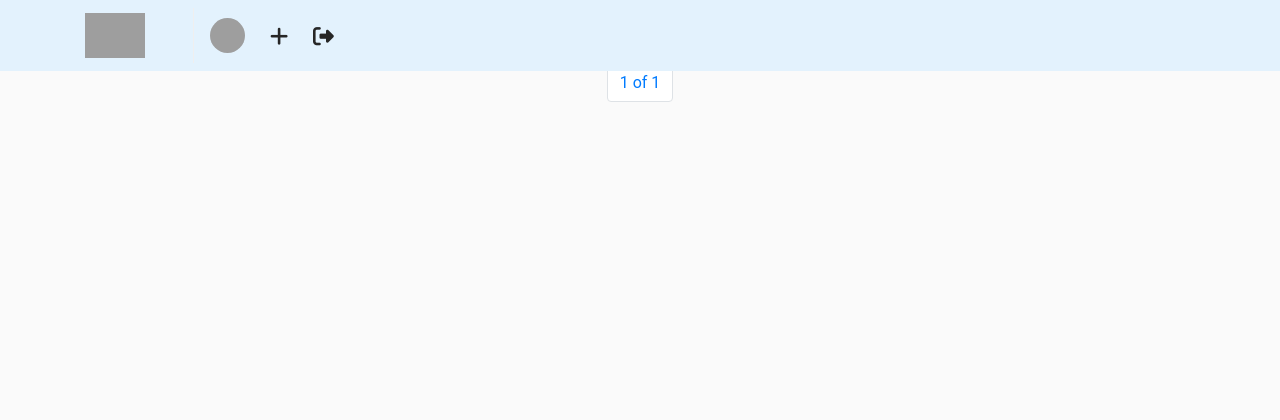
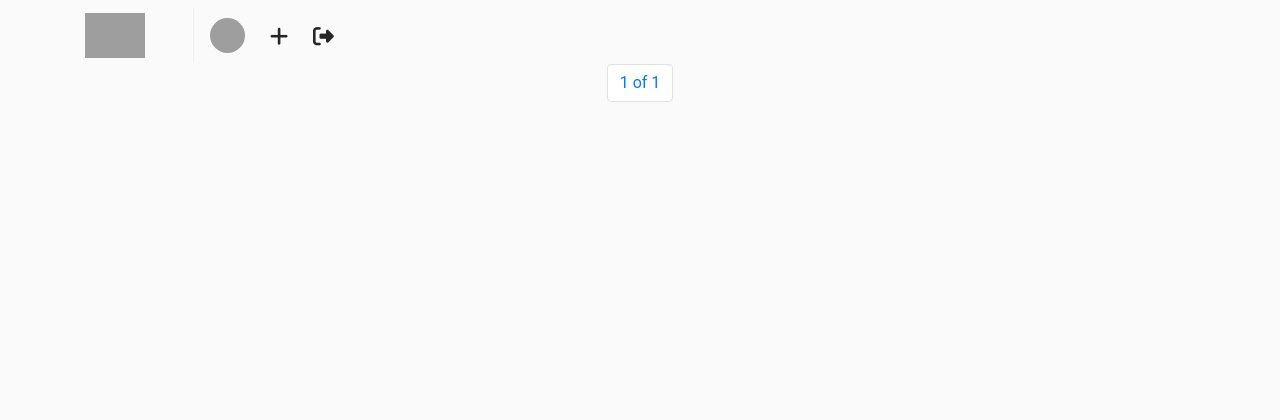
Before and after one commit to jcmunozo/Travelgram, a Django app: page / in a window 1280 px wide. Shown: the top 420 px of the page. Run offline with Django 3.2, Linux system fonts and the light colour scheme; the visitor is signed in with stand-in values (Sample User, id 1); data that the repository does not hold is empty; some libraries are stand-ins or nearby versions; grey boxes are pictures that could not be loaded.

Commit message:
Updated navbar css

```diff
--- a/static/css/main.css
+++ b/static/css/main.css
@@ -10,10 +10,10 @@ html, body {
     border-radius: 1px;
 }
 
-.navbar {
-  background: #e3f2fd;
-  border:2px solif red;
-}
+/* .navbar { */
+/*   background: #e3f2fd; */
+/*   border:2px solif red; */
+/* } */
 
 .post-container {
     background: #fff;
```
